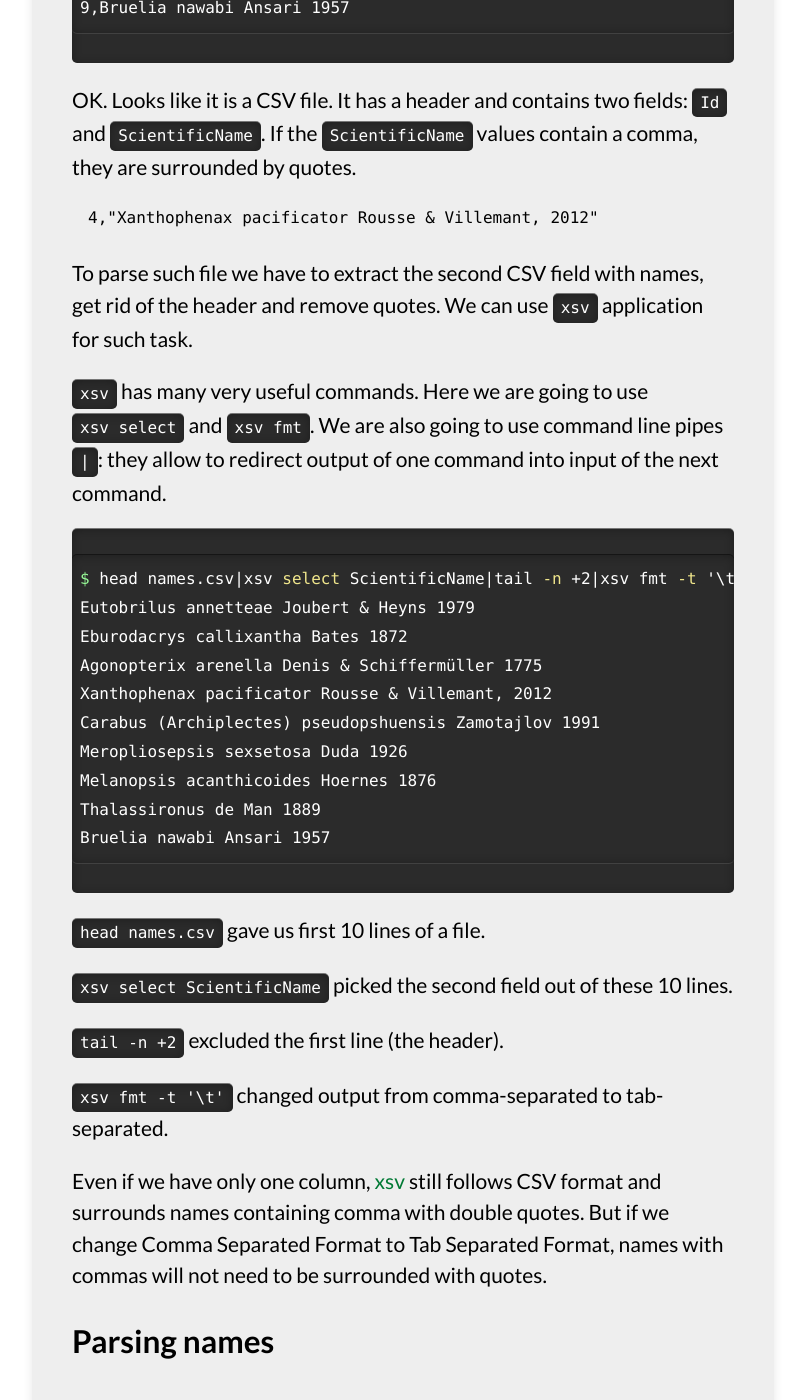
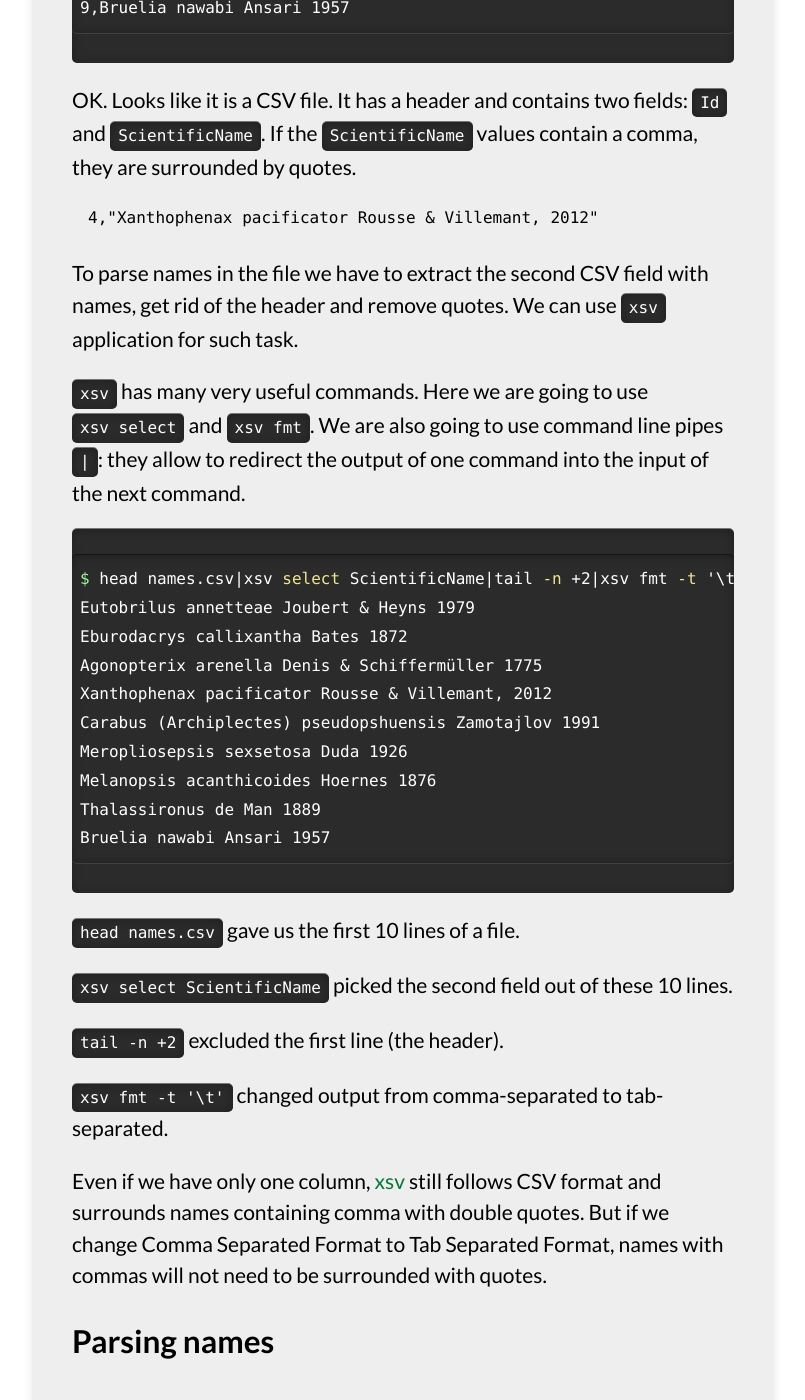
Before and after one commit to GlobalNamesArchitecture/GlobalNamesArchitecture.github.io, a Jekyll site: the page built from _docs/tut-xsv-gnparser.md, in a window 1280 px wide and 1400 px high, scrolled down 1912 px. Shown: the whole window, without its empty margins (139-944 px from the left). Built offline with Jekyll 4.4.1, drawn with Linux system fonts in a browser that asks for light colours; nearby versions of some CDN libraries; some of the changed text lies outside the part shown.

Commit message:
tutorial improvements

````diff
--- a/_docs/tut-xsv-gnparser.md
+++ b/_docs/tut-xsv-gnparser.md
@@ -70,12 +70,13 @@
 4,"Xanthophenax pacificator Rousse & Villemant, 2012"
 ```
 
-To parse such file we have to extract the second CSV field with names, get
-rid of the header and remove quotes. We can use `xsv` application for such task.
+To parse names in the file we have to extract the second CSV field with names,
+get rid of the header and remove quotes. We can use `xsv` application for such
+task.
 
 `xsv` has many very useful commands. Here we are going to use `xsv select` and
 `xsv fmt`. We are also going to use command line pipes `|`: they allow to
-redirect output of one command into input of the next command.
+redirect the output of one command into the input of the next command.
 
 ```bash
 $ head names.csv|xsv select ScientificName|tail -n +2|xsv fmt -t '\t'
@@ -90,7 +91,7 @@
 Bruelia nawabi Ansari 1957
 ```
 
-`head names.csv` gave us first 10 lines of a file.
+`head names.csv` gave us the first 10 lines of a file.
 
 `xsv select ScientificName` picked the second field out of these 10 lines.
 
@@ -113,7 +114,8 @@
 2021/04/02 20:04:21 Parsing 100000-th line
 ```
 
-[gnparser] returns parsed results in exactly same order as the original file. Lets examine the parsing result.
+[gnparser] returns parsed results in the exactly same order as the original
+file. Lets examine the parsing result.
 
 ```bash
 $ wc -l parsed.csv
````
Also changed, not shown: other parts of _docs/tut-xsv-gnparser.md (+2 -2 lines).
